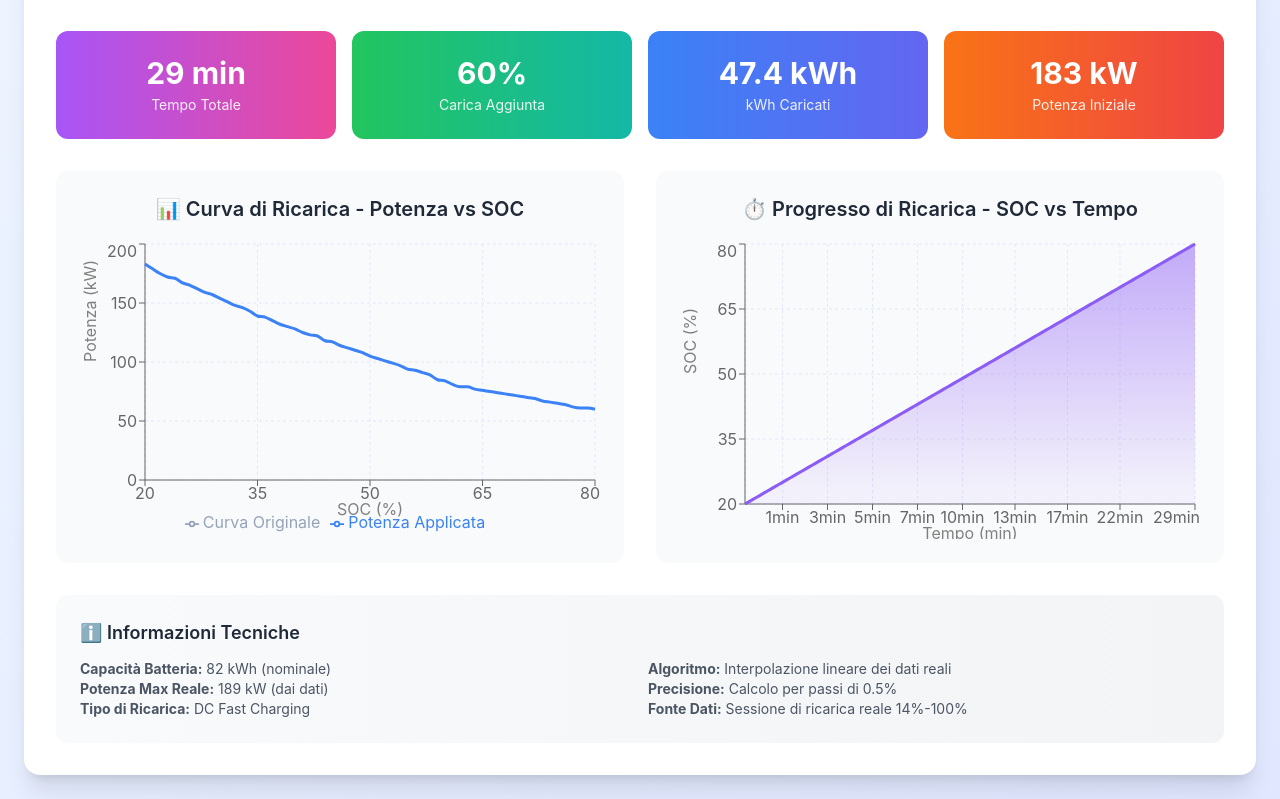
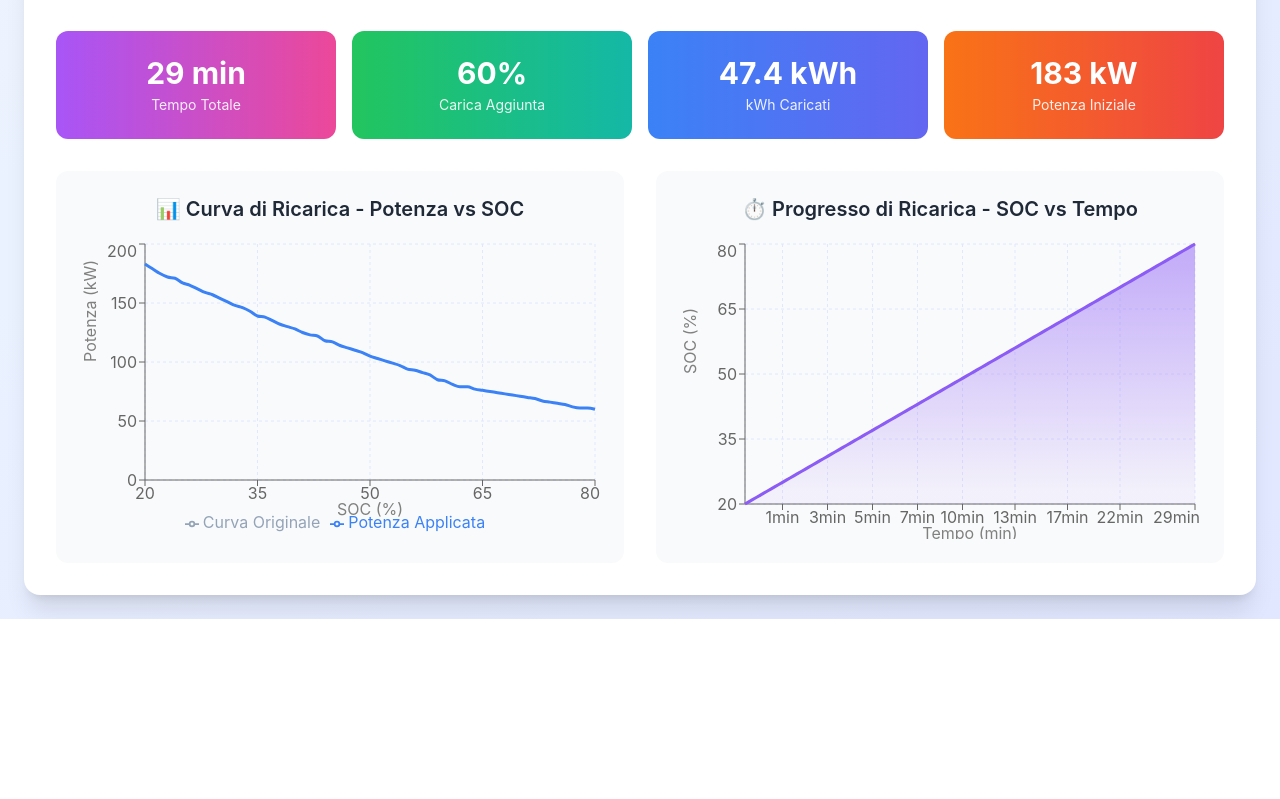
Before and after one commit to stepic/tesla-charge-tool, a React (Create React App) app: page / in a window 1280 px wide. Shown: the part 305-1104 px from the top of the page. After the commit the page ends 924 px from the top, so only its background shows below. Built offline with nearby package versions, Linux system fonts and the light colour scheme.

Commit message:
Sistemati errori

```diff
--- a/src/App.tsx
+++ b/src/App.tsx
@@ -1,4 +1,4 @@
-import React, { useState, useEffect, useMemo } from 'react';
+import React, { useState, useMemo } from 'react';
 import { LineChart, Line, XAxis, YAxis, CartesianGrid, Tooltip, Legend, ResponsiveContainer, ReferenceLine, Area, AreaChart } from 'recharts';
 import { realChargingData } from './realChargingData';
 
@@ -42,7 +42,6 @@ const TeslaChargingCalculator = () => {
   const [startSOC, setStartSOC] = useState(20);
   const [endSOC, setEndSOC] = useState(80);
   const [maxPower, setMaxPower] = useState(250);
-  const [results, setResults] = useState(null);
 
   // Interpolazione lineare per ottenere la potenza a qualsiasi SOC
   const interpolatePower = (soc) => {
@@ -419,23 +418,6 @@ const TeslaChargingCalculator = () => {
             )}
           </div>
         </div>
-
-        {/* Informazioni tecniche */}
-        <div className="mt-8 bg-gradient-to-r from-gray-50 to-gray-100 p-6 rounded-xl">
-          <h3 className="text-lg font-semibold text-gray-800 mb-3">ℹ️ Informazioni Tecniche</h3>
-          <div className="grid grid-cols-1 md:grid-cols-2 gap-4 text-sm text-gray-600">
-            <div>
-              <strong>Capacità Batteria:</strong> 82 kWh (nominale)<br/>
-              <strong>Potenza Max Reale:</strong> 189 kW (dai dati)<br/>
-              <strong>Tipo di Ricarica:</strong> DC Fast Charging
-            </div>
-            <div>
-              <strong>Algoritmo:</strong> Interpolazione lineare dei dati reali<br/>
-              <strong>Precisione:</strong> Calcolo per passi di 0.5%<br/>
-              <strong>Fonte Dati:</strong> Sessione di ricarica reale 14%-100%
-            </div>
-          </div>
-        </div>
       </div>
     </div>
   );
```
